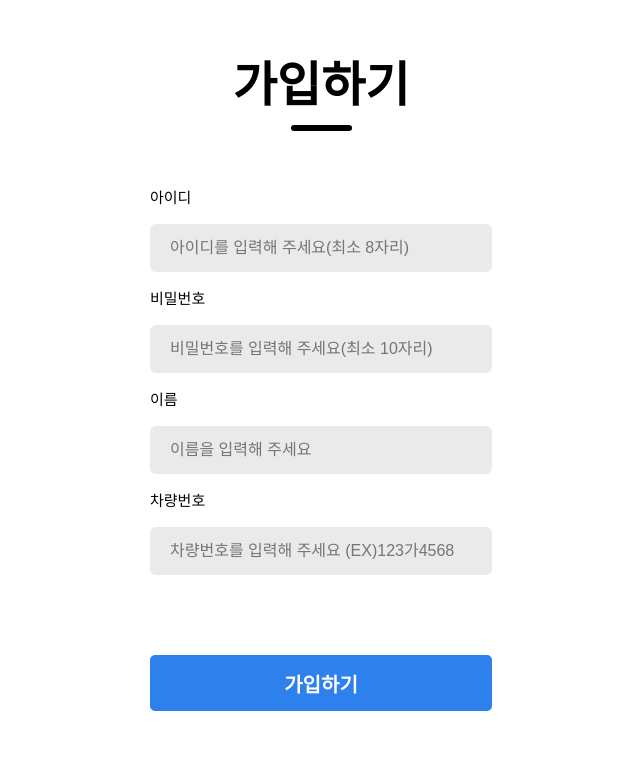
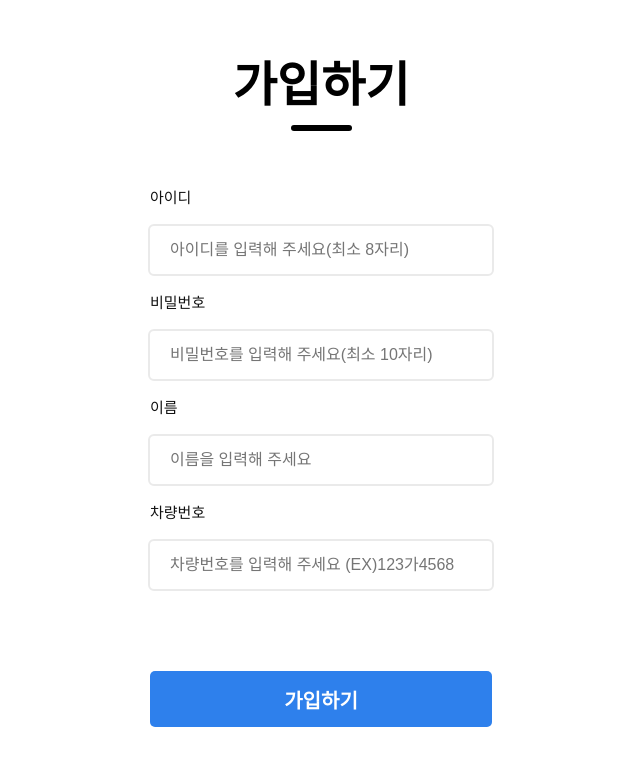
Before and after one commit to TeamSaojeong/Front-end, a React (Create React App) app in the folder carpark/: page /signup in a window 1280 px wide. Shown: the part 184-941 px from the top of the page, without its empty margins (319-959 px from the left). Built offline with nearby package versions, Linux system fonts and the light colour scheme.

Commit message:
feat: 기남이형 1차 피드백->background-color, input 글씨 색깔 수정

```diff
--- a/carpark/src/Styles/LoginSignup.css
+++ b/carpark/src/Styles/LoginSignup.css
@@ -38,7 +38,7 @@
 }
 
 .inputuptext{
-    color:black;
+    color:#111111;
     font-size:15px;
     font-weight:500;
     margin-left: 20px;
@@ -52,8 +52,9 @@
     margin:auto;
     width:342px;
     height:48px;
-    background:#eaeaea;
+    background:#FFFFFF;
     border-radius:6px;
+    border:2px solid #EAEAEA;
 
 }
 
@@ -67,7 +68,7 @@
     background:transparent;
     border:none;
     outline:none;
-    color:#797979;
+    color:#111111;
     font-size:16px;
     padding-left:20px;
 }
--- a/carpark/src/pages/LoginPage.jsx
+++ b/carpark/src/pages/LoginPage.jsx
@@ -26,14 +26,14 @@ const LoginPage = () => {
         <div className='inputuptext'>아이디</div>
         <div className="input">
           <input type="text" placeholder={idPlaceholder}
-          onFocus={()=> setIdPlaceholder('입력 중..')}
+          onFocus={()=> setIdPlaceholder('')}
           onBlur={()=> setIdPlaceholder('아이디를 입력해 주세요')}
           />
         </div>
         <div className='inputuptext'>비밀번호</div>
         <div className="input">
           <input type="password" placeholder={pwPlaceholder}
-          onFocus={()=>setPwPlaceholder('입력 중..')}
+          onFocus={()=>setPwPlaceholder('')}
           onBlur={()=>setPwPlaceholder('비밀번호를 입력해 주세요')}
           />
         </div>
--- a/carpark/src/pages/SignupPage.jsx
+++ b/carpark/src/pages/SignupPage.jsx
@@ -30,28 +30,28 @@ const SignupPage = () => {
         <div className="input">
           {/* <img src={user_icon} alt="" /> 나중에 이미지 삽입할 상황 있을시 사용*/}
           <input type="text" placeholder={idPlaceholder}
-          onFocus={()=>setIdPlaceholder('입력 중..')}
+          onFocus={()=>setIdPlaceholder('')}
           onBlur={()=>setIdPlaceholder('아이디를 입력해 주세요(최소 8자리)')}
           />
         </div>
         <div className='inputuptext'>비밀번호</div>
         <div className="input">
           <input type="password" placeholder={pwPlaceholder}
-          onFocus={()=>setPwPlaceholder('입력 중..')}
+          onFocus={()=>setPwPlaceholder('')}
           onBlur={()=>setPwPlaceholder('비밀번호를 입력해 주세요(최소 10자리)')}
           />
         </div>
         <div className='inputuptext'>이름</div>
         <div className="input">
           <input type="text" placeholder={namePlaceholder}
-          onFocus={()=>setNamePlaceholder('입력 중..')}
+          onFocus={()=>setNamePlaceholder('')}
           onBlur={()=>setNamePlaceholder('이름을 입력해 주세요')}
           />
         </div>
         <div className='inputuptext'>차량번호</div>
          <div className="input">
           <input type="text" placeholder={carPlaceholder}
-          onFocus={()=>setCarPlaceholder('입력 중..')}
+          onFocus={()=>setCarPlaceholder('')}
           onBlur={()=>setCarPlaceholder('차량번호를 입력해 주세요 (EX)123가4568')}
           />
         </div>
```
